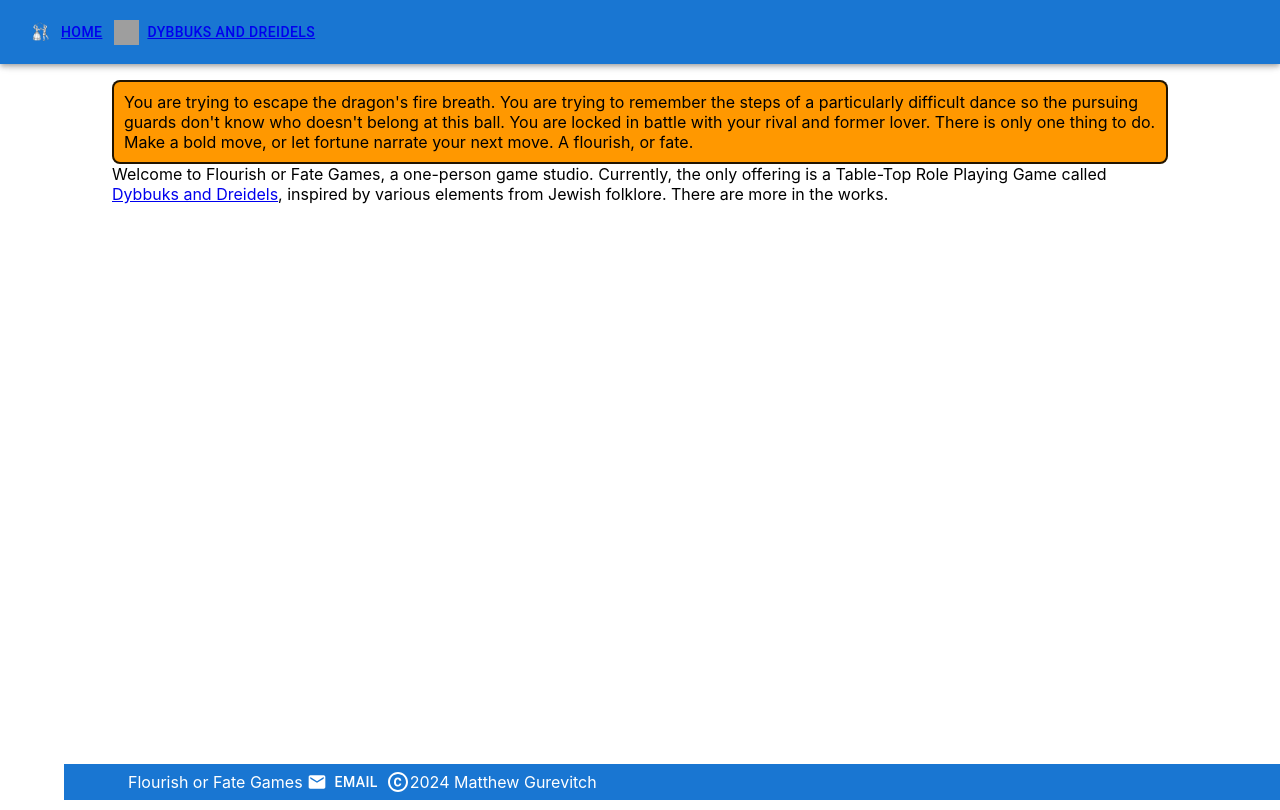
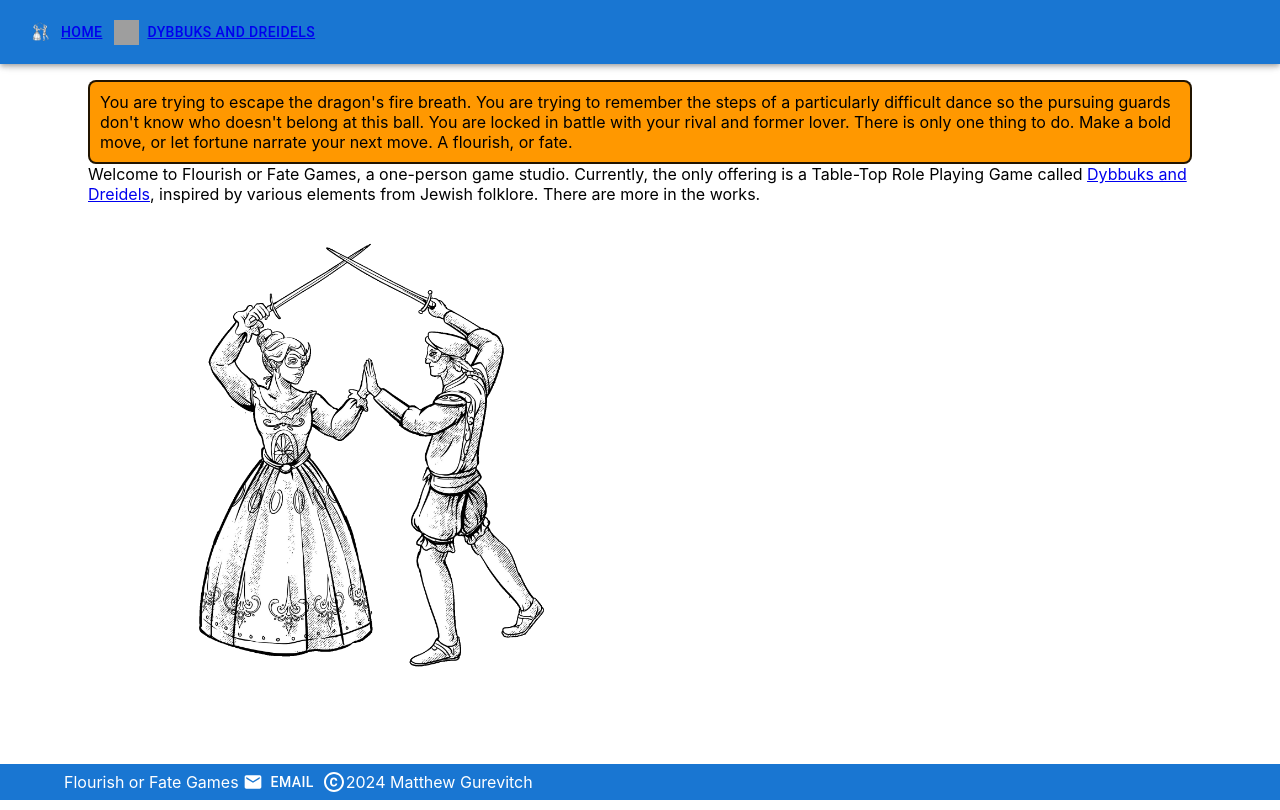
Before and after one commit to magurevitch/flourishorfate, a React (Create React App) app: page /#/ in a window 1280 px wide. Built offline with nearby package versions, Linux system fonts and the light colour scheme; grey boxes are pictures that could not be loaded.

Commit message:
making it nicer

```diff
--- a/src/components/FAQ.tsx
+++ b/src/components/FAQ.tsx
@@ -25,7 +25,7 @@ export const FAQ = () => {
             <AccordionDetails>
                 No.
                 Dybbuks and Dreidels is made to be flexible enough to handle many different stories.
-                Included in the rulebook are 11 stories from around Jewish folklore and history that you can play.
+                Included in the rulebook are 12 stories from around Jewish folklore and history that you can play.
             </AccordionDetails>
         </Accordion>
         <Accordion>
--- a/src/components/Footer.tsx
+++ b/src/components/Footer.tsx
@@ -4,7 +4,7 @@ import { Email } from '@mui/icons-material';
 import CopyrightIcon from '@mui/icons-material/Copyright';
 
 export const Footer = () => {
-    return <Box component="footer" position="fixed" bottom="0px" alignSelf="flex-end" padding="0px" sx={{
+    return <Box component="footer" position="fixed" bottom="0px" left="0px" alignSelf="flex-end" sx={{
         bgcolor: 'primary.main',
         width: '100%'
     }}>
--- a/src/pages/DybbuksAndDreidels.tsx
+++ b/src/pages/DybbuksAndDreidels.tsx
@@ -2,12 +2,15 @@ import React from 'react';
 import { Link } from 'react-router-dom';
 import { Button, Container, Typography } from '@mui/material';
 import { FAQ } from '../components/FAQ';
+import {default as DybbuksAndDreidelsCover} from '../images/DybbuksAndDreidelsCoverText.jpg';
+
 
 export const DybbuksAndDreidels = () => {
     return <Container>
         <Typography>Dybbuks and Dreidels</Typography>
         Dybbuks and Dreidels is a Table-Top Role Playing Game inspired by Jewish history and culture.
         The rulebook will soon be available on <a href="https://www.drivethrurpg.com/">DriveThruRPG</a>
+        <a href='https://www.drivethrurpg.com/'><img src={DybbuksAndDreidelsCover} alt="Dybbuks and Dreidels Cover" width="50%"/></a>
         <Button><Link to="/dybbuks-and-dreidels/dreidel-spinner">Online Dreidel Spinner</Link></Button>
         <FAQ />
     </Container>;
--- a/src/pages/Home.tsx
+++ b/src/pages/Home.tsx
@@ -1,21 +1,26 @@
 import React from 'react';
-import { Box, Container } from '@mui/material';
 import { Link } from 'react-router-dom';
+import { Grid } from '@mui/material';
+import {default as FlourishOrFateLogo} from '../images/FlourishOrFateIcon.png';
+
 
 export const Home = () => {
-    return <Container>
-        <Box bgcolor="warning.light" sx={{border: 2, borderColor: 'text.primary', padding: "10px", borderRadius: "8px"}}>
+    return <Grid container>
+        <Grid item bgcolor="warning.light" sx={{border: 2, borderColor: 'text.primary', padding: "10px", borderRadius: "8px"}}>
             You are trying to escape the dragon's fire breath.
             You are trying to remember the steps of a particularly difficult dance so the pursuing guards don't know who doesn't belong at this ball.
             You are locked in battle with your rival and former lover.
             There is only one thing to do.
             Make a bold move, or let fortune narrate your next move.
             A flourish, or fate.
-        </Box>
-        <Box>
+        </Grid>
+        <Grid item>
             Welcome to Flourish or Fate Games, a one-person game studio.
             Currently, the only offering is a Table-Top Role Playing Game called <Link to="/dybbuks-and-dreidels">Dybbuks and Dreidels</Link>, inspired by various elements from Jewish folklore.
             There are more in the works.
-        </Box>
-    </Container>;
+        </Grid>
+        <Grid item>
+            <img src={FlourishOrFateLogo} alt="Flourish or Fate Logo" width="50%"/>
+        </Grid>
+    </Grid>;
 }
```
Also changed, not shown: 1 other file (tests, documents, lock files or other folders).
